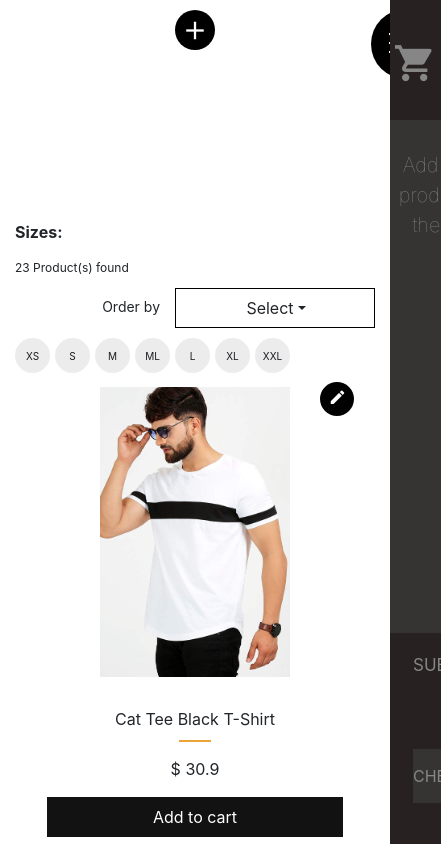
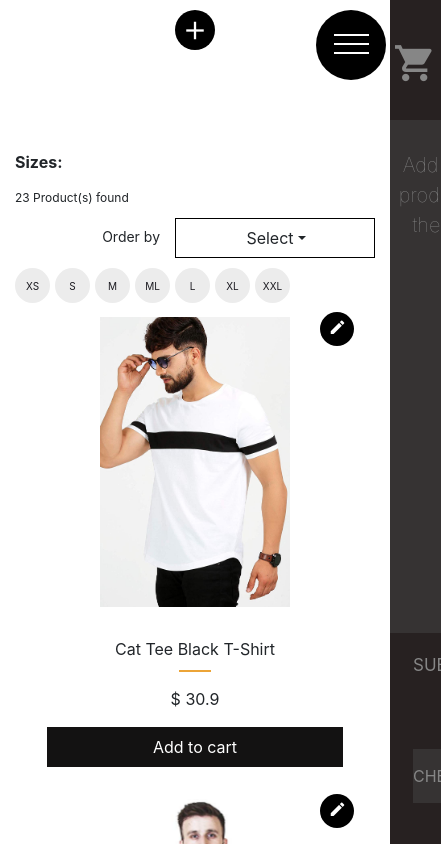
Before and after one commit to ramizahmed07/shopping-cart, a React (Create React App) app: page / in a window 390 px wide. Shown: the top 844 px of the page, 441 px wide, since content can reach past the window. Built offline with nearby package versions, Linux system fonts and the light colour scheme.

Commit message:
fix hamburger

```diff
--- a/src/components/ProductForm/index.js
+++ b/src/components/ProductForm/index.js
@@ -59,6 +59,7 @@ class ProductForm extends Component {
           <FormGroup className='form-group'>
             <Label>Title</Label>
             <Input
+              style={{ height: '40px' }}
               value={this.state.title}
               onChange={this.handleChange}
               className='input-fields'
--- a/src/components/SidebarMenu/index.css
+++ b/src/components/SidebarMenu/index.css
@@ -2,17 +2,17 @@
   width: 70px;
   height: 70px;
   cursor: pointer;
-  position: relative;
+  position: fixed;
   z-index: 9999999999;
-  right: -95%;
+  right: 1%;
   transition: all 0.4s;
   background: black;
   border-radius: 50%;
-  top: -41px;
+  top: 10px;
 }
 
 .open {
-  right: -65%;
+  right: 31%;
   transition: all 0.4s;
 }
 
```
